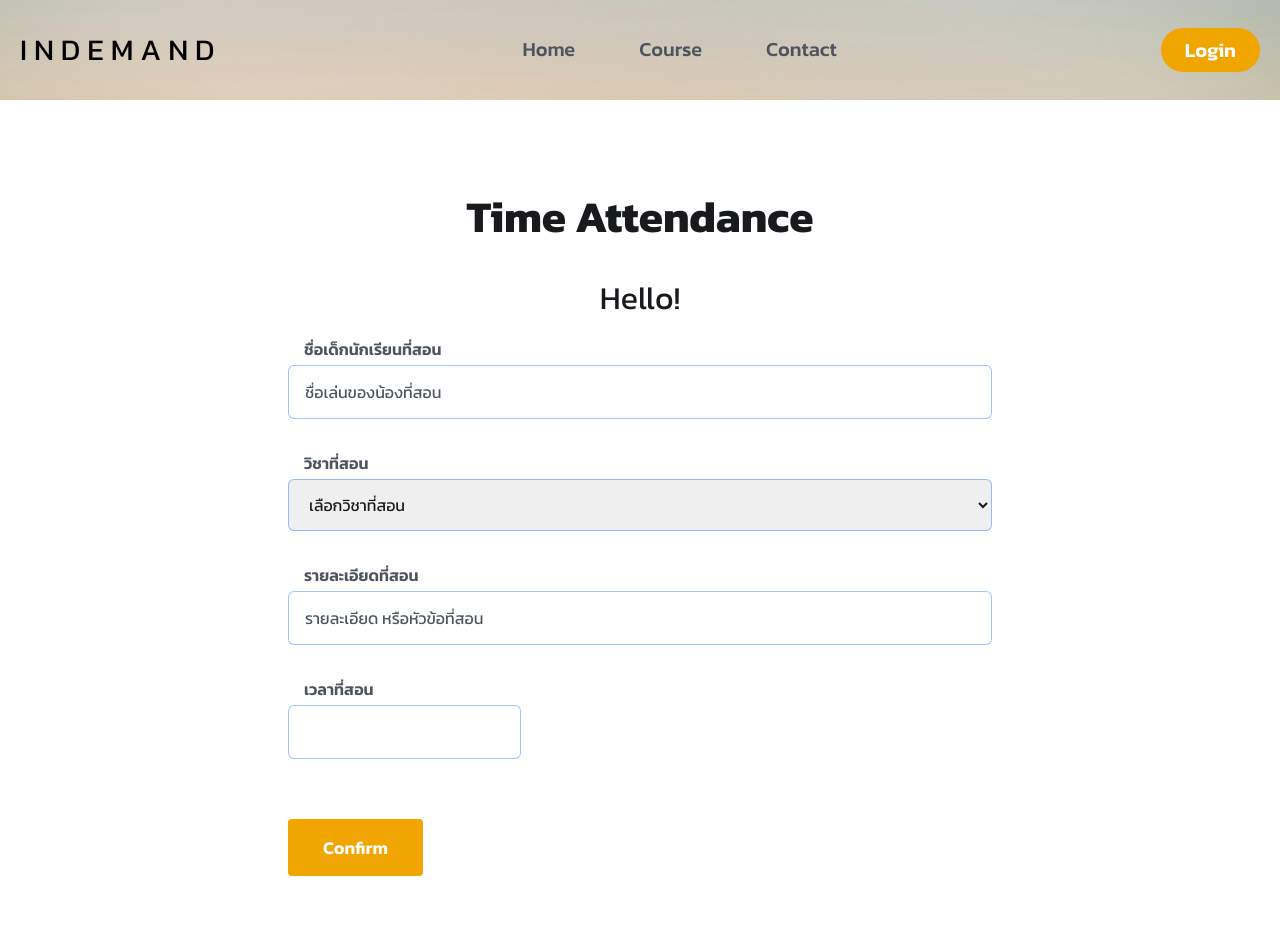
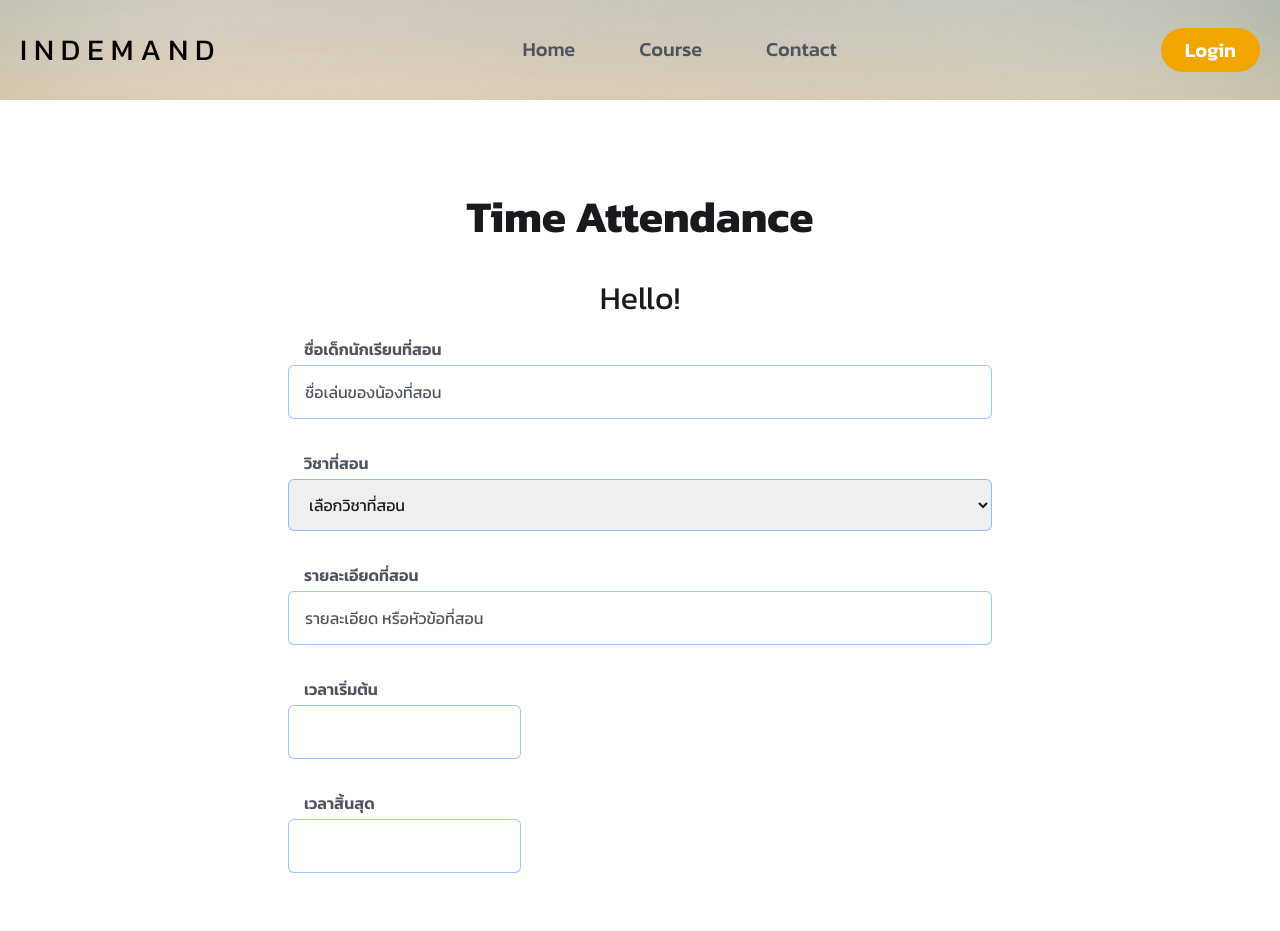
Before and after one commit to phuparu/indemand, a React (Vite) app in the folder Frontend/: page /tutor/time in a window 1280 px wide. Shown: the top 931 px of the page. Built offline with nearby package versions, Linux system fonts and the light colour scheme.

Commit message:
Update Time attendance

```diff
--- a/Frontend/src/components/time/Datepicker.jsx
+++ b/Frontend/src/components/time/Datepicker.jsx
@@ -16,7 +16,7 @@ const Datepicker = ({ className, onDateChange }) => {
         className={`form__input ${className}`}
         selected={selectedDate}
         onChange={handleDateChange}
-        dateFormat="MM/dd/yyyy; hh:mm aa"
+        dateFormat="MM/dd/yyyy hh:mm aa"
         showTimeSelect
         timeIntervals={30}
         timeFormat="hh:mm aa"
--- a/Frontend/src/pages/Tutor/TutorTime.jsx
+++ b/Frontend/src/pages/Tutor/TutorTime.jsx
@@ -4,26 +4,38 @@ import Datepicker from "../../components/time/Datepicker";
 import { toast } from "react-toastify";
 import "react-toastify/dist/ReactToastify.css";
 import { users } from "../../assets/data/mockuser";
+
 const TutorTime = () => {
   const [tutorBook, setTutorBook] = useState({
     student_name: "",
     subject: "",
     detail: "",
-    time: "",
+    startTime: "",
+    endTime: "",
   });
 
   const handleInputChange = (e) => {
     setTutorBook({ ...tutorBook, [e.target.name]: e.target.value });
   };
 
-  const handleDateChange = (date) => {
-    setTutorBook({ ...tutorBook, time: date });
+  const handleStartDateChange = (date) => {
+    const formattedDate = date
+      ? `${date.getHours()}:${date.getMinutes().toString().padStart(2, "0")}`
+      : "";
+    setTutorBook({ ...tutorBook, startTime: formattedDate });
+  };
+
+  const handleEndDateChange = (date) => {
+    const formattedDate = date
+      ? `${date.getHours()}:${date.getMinutes().toString().padStart(2, "0")}`
+      : "";
+    setTutorBook({ ...tutorBook, endTime: formattedDate });
   };
 
   const submitHandler = async (e) => {
     e.preventDefault();
     console.log(tutorBook);
-    toast.success("successful");
+    toast.success("Submission successful");
   };
 
   const { user } = useContext(authContext);
@@ -86,12 +98,22 @@ const TutorTime = () => {
           </div>
 
           <div className="items-center mx-4">
-            <label htmlFor="time" className="form__label px-4">
-              เวลาที่สอน
+            <label htmlFor="startTime" className="form__label px-4">
+              เวลาเริ่มต้น
             </label>
             <Datepicker
               className="form__input mt-1 w-full"
-              onDateChange={handleDateChange}
+              onDateChange={handleStartDateChange}
+            />
+          </div>
+
+          <div className="items-center mx-4">
+            <label htmlFor="endTime" className="form__label px-4">
+              เวลาสิ้นสุด
+            </label>
+            <Datepicker
+              className="form__input mt-1 w-full"
+              onDateChange={handleEndDateChange}
             />
           </div>
 
```
